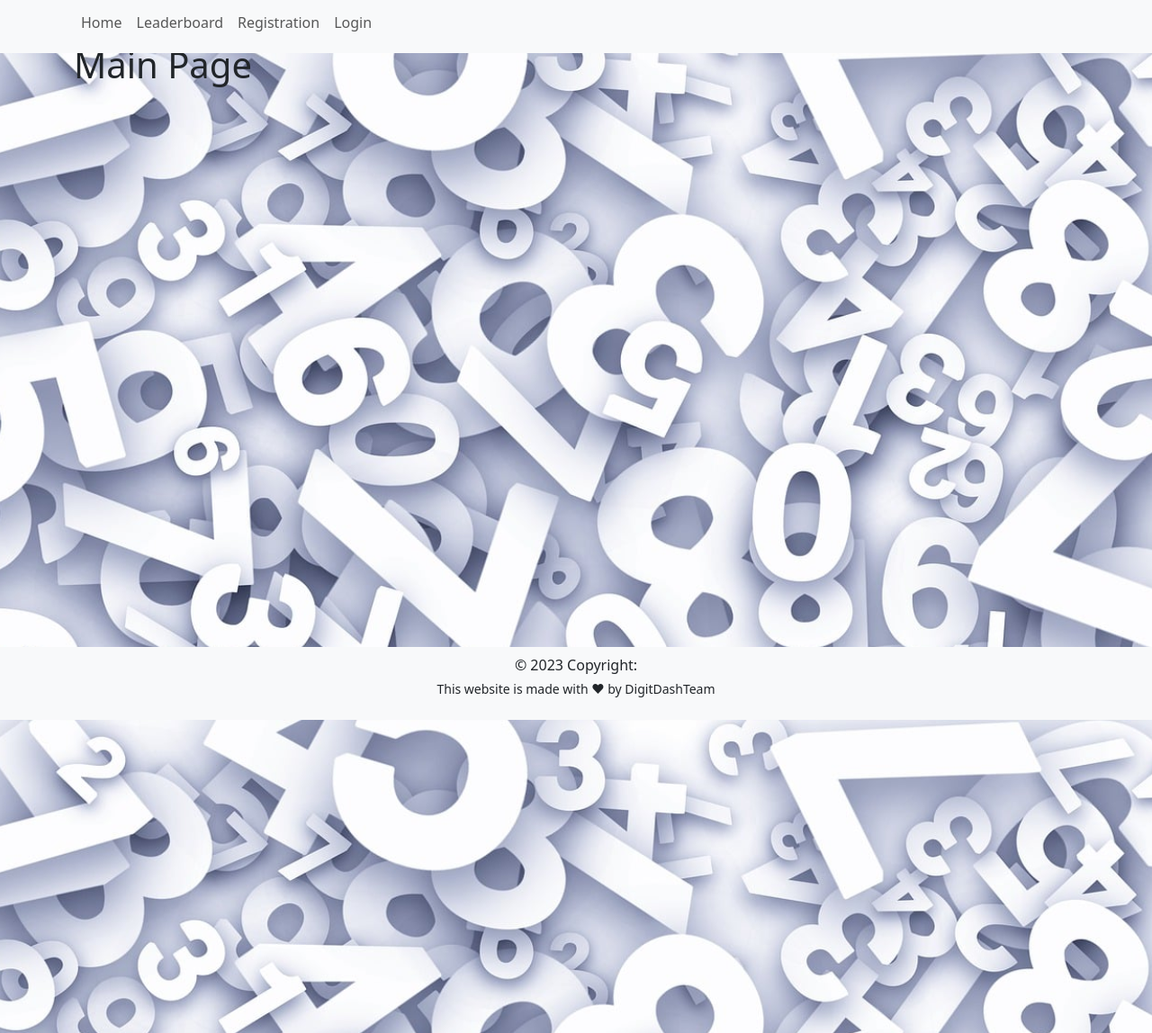
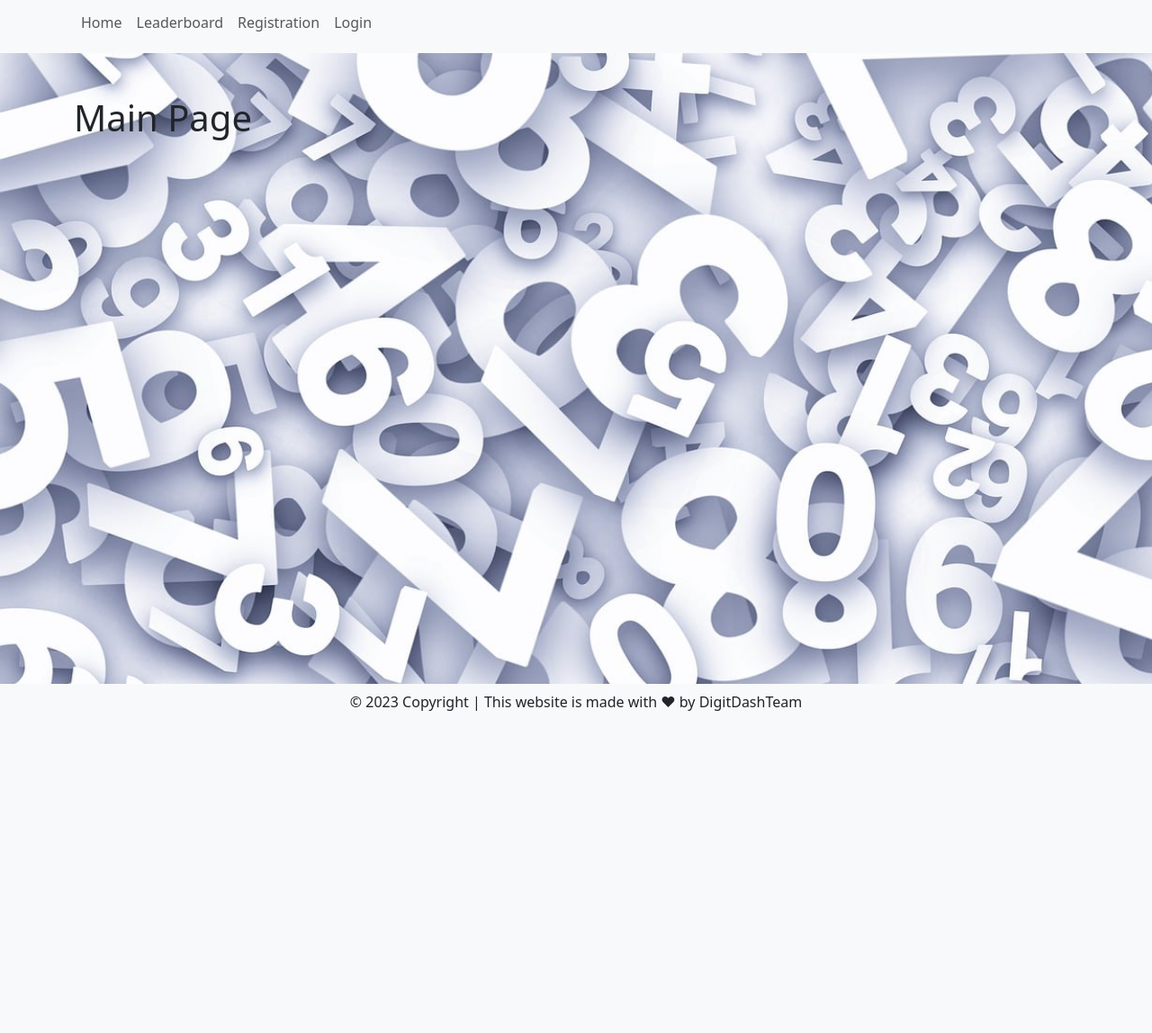
Before and after one commit to Kowal1996/Digit_Dash, a Django app: page / in a window 1280 px wide. Shown: the top 1148 px of the page at 90% size. After the commit the page ends 790 px from the top, so only its background shows below. Run offline with Django 4.2, Linux system fonts and the light colour scheme.

Commit message:
Modified footer

```diff
--- a/baseTemplates/base.html
+++ b/baseTemplates/base.html
@@ -15,7 +15,6 @@
 </head>
 
 <body>
-    <div class="stop">
     <nav class="navbar navbar-expand-lg navbar-light bg-light">
         <div class="container ">
             <div class="collapse navbar-collapse" id="navbarNav">
@@ -54,8 +53,8 @@
             </div>
         </div>
     </nav>
-    </div>
-    <div class="container mt-5">
+
+    <div class="container mt-5 mb-10">
         {% block content %}
 
         {% endblock content %}
@@ -63,11 +62,10 @@
 <!-- Remove the container if you want to extend the Footer to full width. -->
 
 <footer class="fixed-bottom bg-light py-2">
-    <div class="container text-center">
+    <div class="container text-center ">
         <div class="row">
 
-                <p class="display-7 mb-1">© 2023 Copyright:</p>
-                <small class="text-dark-50">This website is made with &#10084; by DigitDashTeam</p>
+            <p class="display-9">© 2023 Copyright | This website is made with &#10084; by DigitDashTeam </p>
 
         </div>
     </div>
--- a/static/css/styles.css
+++ b/static/css/styles.css
@@ -3,7 +3,9 @@ body {
 	background-size: cover;
 	background-repeat: no-repeat;
 	background-attachment: fixed;
-	height: 200vh;
+	position: relative;
+	margin-bottom: 100px;
+
 }
 
 .space-beetwen-navbar {
@@ -53,9 +55,5 @@ footer {
 	position: fixed;
 	bottom: 0;
 	width: 100%;
+	height: 40px;
 }
-.stop {
-	position: fixed;
-	top: 0;
-	width: 100%;
-}
```
Lines whose indentation alone changed are shown as unchanged.
